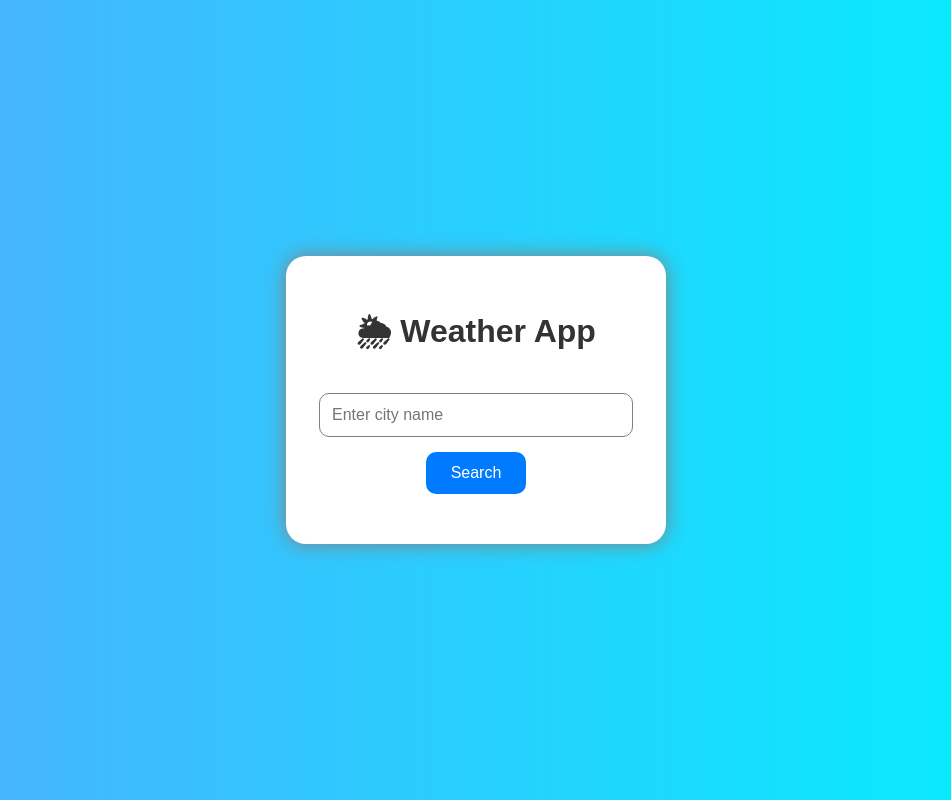
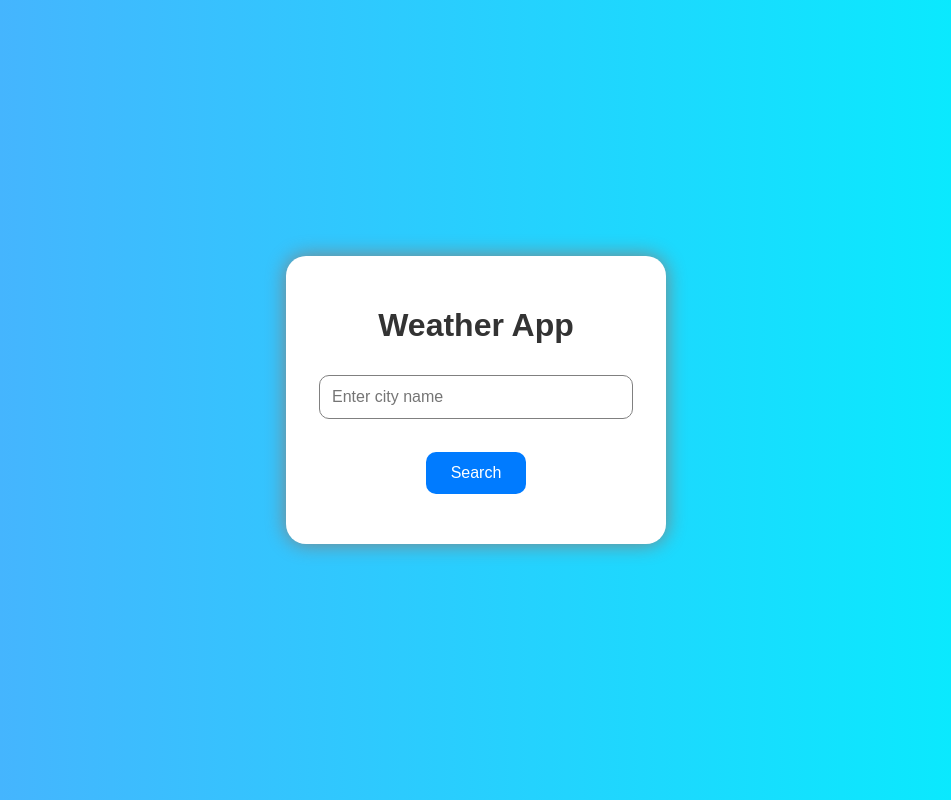
Before and after one commit to BanalaMery/Wheather-app, a website: page index.html in a window 1280 px wide. Shown: the whole page, without its empty margins (164-1115 px from the left). Drawn offline with Linux system fonts and the light colour scheme.

Commit message:
index.html

```diff
--- a/index.html
+++ b/index.html
@@ -17,12 +17,14 @@ href="style.css">
 
 <div class="container">
 
-<h1>🌦 Weather App</h1>
+<h1>Weather App</h1>
 
 <input
 type="text"
 id="city"
 placeholder="Enter city name">
+
+<br><br>
 
 <button onclick="getWeather()">
 Search
```
